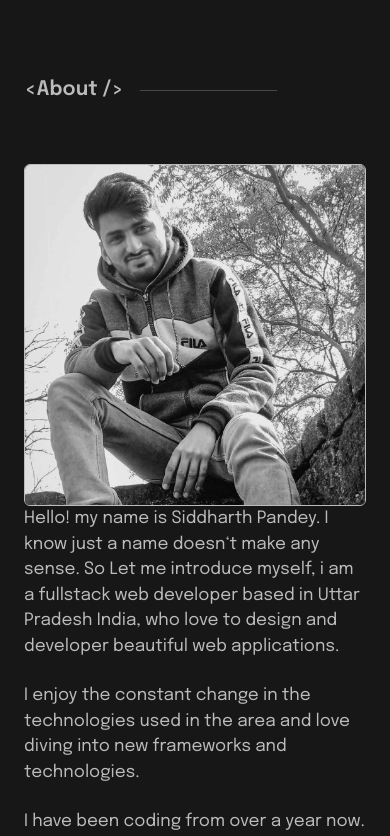
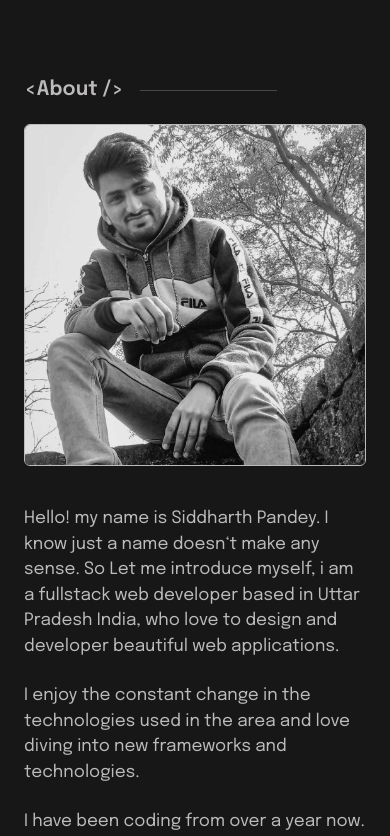
Before and after one commit to siddharthpandey091/creativesiddharth, a Next.js app: page / in a window 390 px wide. Shown: the part 860-1696 px from the top of the page. Built offline with nearby package versions, Linux system fonts and the light colour scheme.

Commit message:
Update About.jsx

```diff
--- a/components/About.jsx
+++ b/components/About.jsx
@@ -10,7 +10,7 @@ const About = () => {
       </div>
 
       <div className="w-full py-5">
-        <div className="w-full flex flex-col-reverse md:flex-row md:space-x-24 space-x-0 md:space-y-0 space-y-10  md:items-start items-center">
+        <div className="w-full flex flex-col-reverse md:flex-row md:gap-24 gap-10  md:items-start items-center">
           <div>
             <div>
               <p className="md:text-lg text-[17px]">
```
